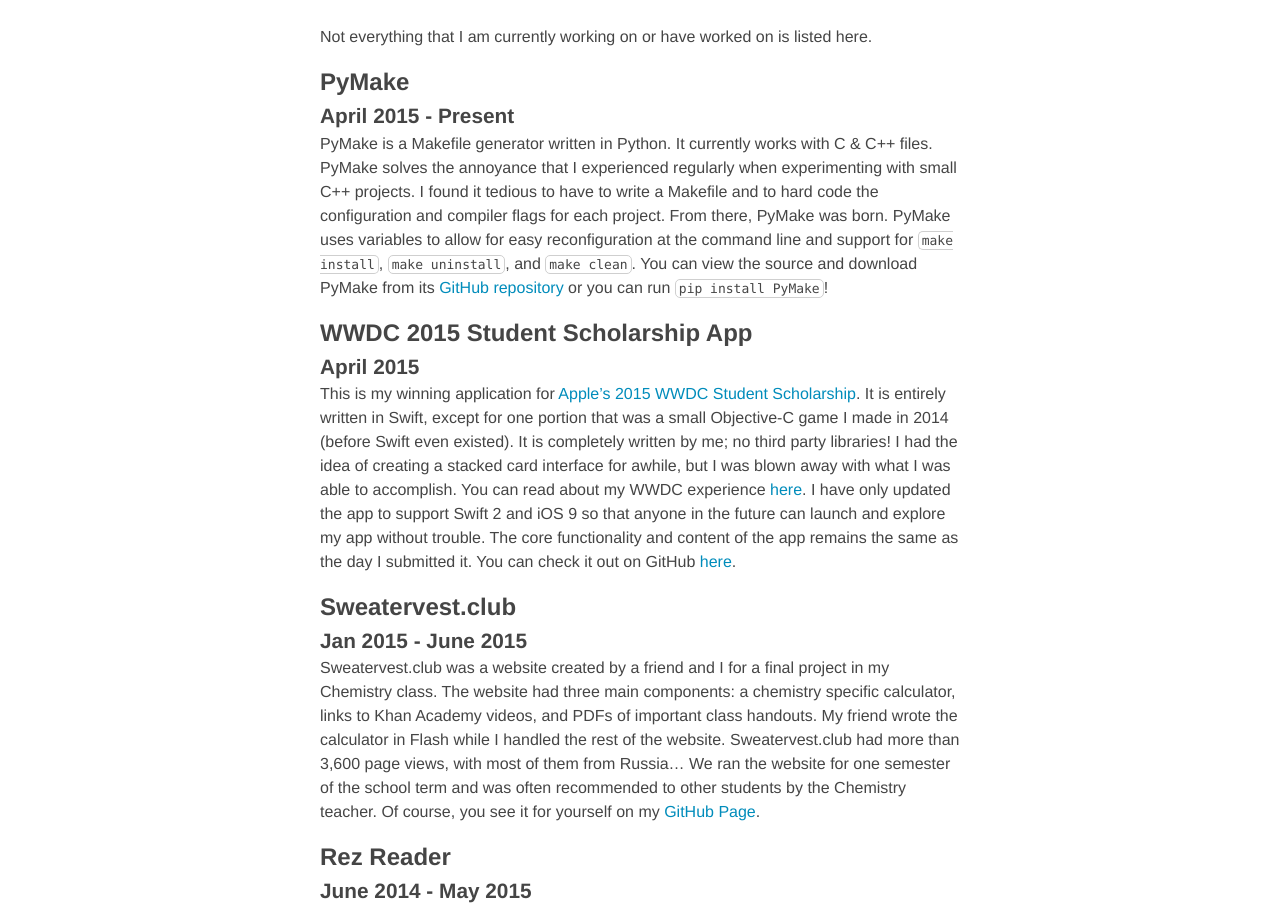
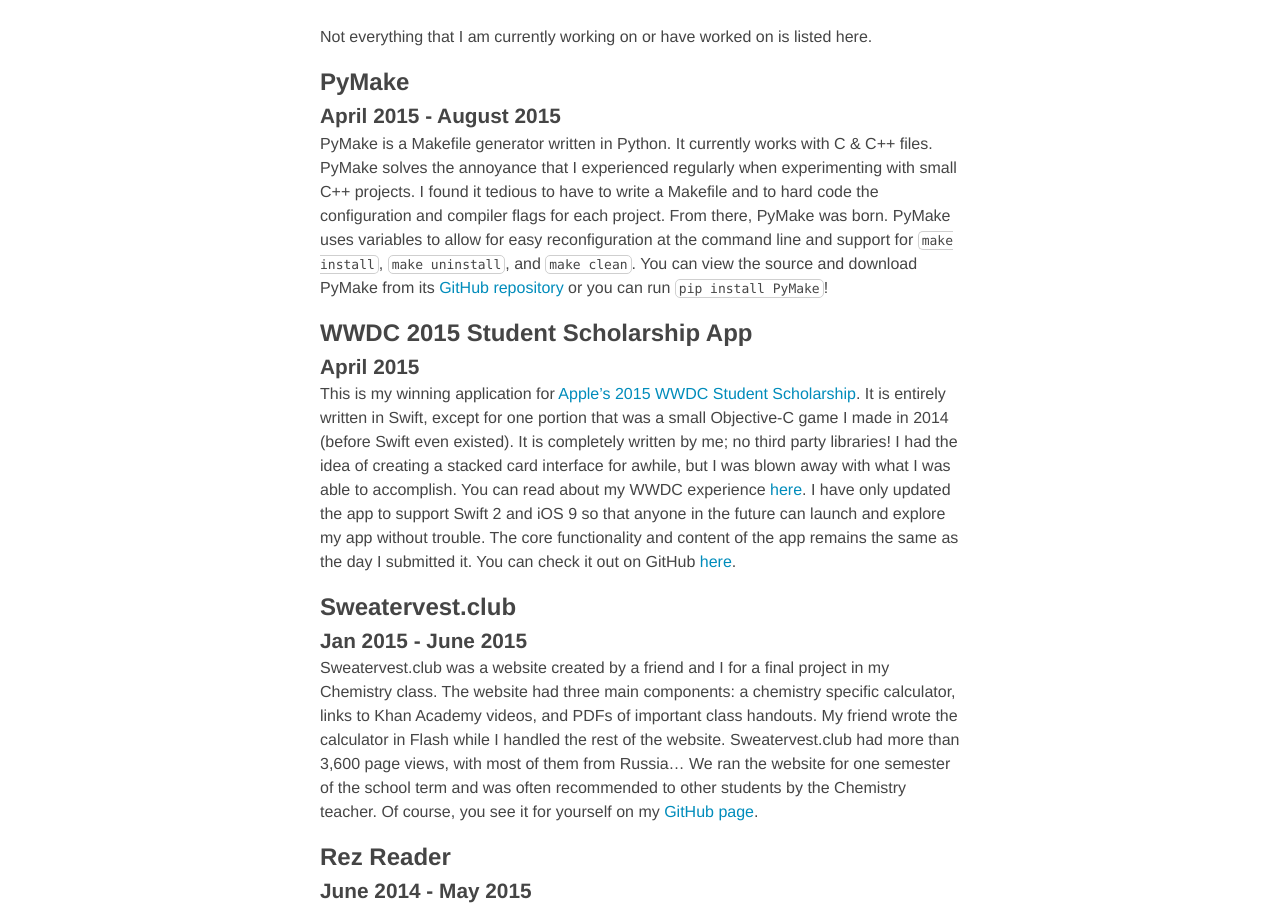
Before and after one commit to Melinysh/melinysh.github.io, a Jekyll site: the page built from projects.md, in a window 1280 px wide. Shown: the part 515-1424 px from the top of the page. Built offline with Jekyll 4.4.1, drawn with Linux system fonts in a browser that asks for light colours; nearby versions of some CDN libraries; Markdown is read by kramdown in place of the engine named in the settings.

Commit message:
Updated with tweaks

```diff
--- a/projects.md
+++ b/projects.md
@@ -6,7 +6,7 @@
 Not everything that I am currently working on or have worked on is listed here.
 
 ## PyMake
-### April 2015 - Present
+### April 2015 - August 2015
 PyMake is a Makefile generator written in Python. It currently works with C & C++ files. PyMake solves the annoyance that I experienced regularly when experimenting with small C++ projects. I found it tedious to have to write a Makefile and to hard code the configuration and compiler flags for each project. From there, PyMake was born. PyMake uses variables to allow for easy reconfiguration at the command line and support for `make install`, `make uninstall`, and `make clean`. You can view the source and download PyMake from its [GitHub repository](https://github.com/Melinysh/PyMake) or you can run `pip install PyMake`!
 
 ## WWDC 2015 Student Scholarship App
@@ -16,7 +16,7 @@
 
 ## Sweatervest.club
 ### Jan 2015 - June 2015
-Sweatervest.club was a website created by a friend and I for a final project in my Chemistry class. The website had three main components: a chemistry specific calculator, links to Khan Academy videos, and PDFs of important class handouts. My friend wrote the calculator in Flash while I handled the rest of the website. Sweatervest.club had more than 3,600 page views, with most of them from Russia... We ran the website for one semester of the school term and was often recommended to other students by the Chemistry teacher. Of course, you see it for yourself on my [GitHub Page](https://github.com/Melinysh/Sweatervest.club).
+Sweatervest.club was a website created by a friend and I for a final project in my Chemistry class. The website had three main components: a chemistry specific calculator, links to Khan Academy videos, and PDFs of important class handouts. My friend wrote the calculator in Flash while I handled the rest of the website. Sweatervest.club had more than 3,600 page views, with most of them from Russia... We ran the website for one semester of the school term and was often recommended to other students by the Chemistry teacher. Of course, you see it for yourself on my [GitHub page](https://github.com/Melinysh/Sweatervest.club).
 
 ## Rez Reader
 ### June 2014 - May 2015
```
